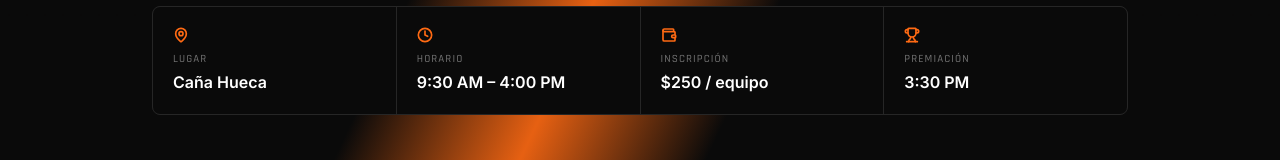
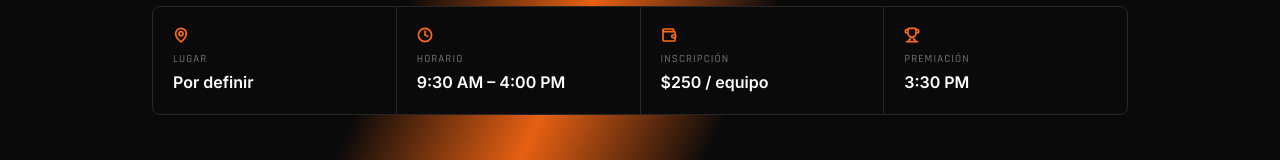
Before and after one commit to Josue-Benjamin-Maldonado-Urbina/fejobach, a React (Create React App) app: page /evento-deportivo in a window 1280 px wide. Shown: the part 390-550 px from the top of the page. Built offline with nearby package versions, Linux system fonts and the light colour scheme; no server answers.

Commit message:
cambio lugar

```diff
--- a/src/components/Section/RegistroTorneo.tsx
+++ b/src/components/Section/RegistroTorneo.tsx
@@ -304,7 +304,7 @@ export default function RegistroTorneo() {
 
           <div className="mt-10 grid grid-cols-2 md:grid-cols-4 gap-px bg-neutral-800 border border-neutral-800 rounded-lg overflow-hidden">
             {[
-              { icon: MapPin, label: "Lugar", value: "Caña Hueca" },
+              { icon: MapPin, label: "Lugar", value: "Por definir" },
               { icon: Clock, label: "Horario", value: "9:30 AM – 4:00 PM" },
               { icon: Wallet, label: "Inscripción", value: "$250 / equipo" },
               { icon: Trophy, label: "Premiación", value: "3:30 PM" },
```
